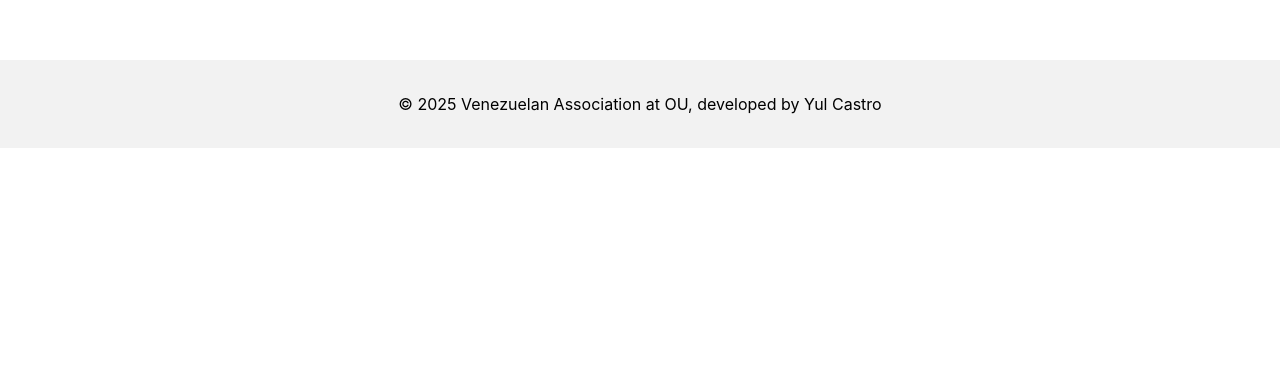
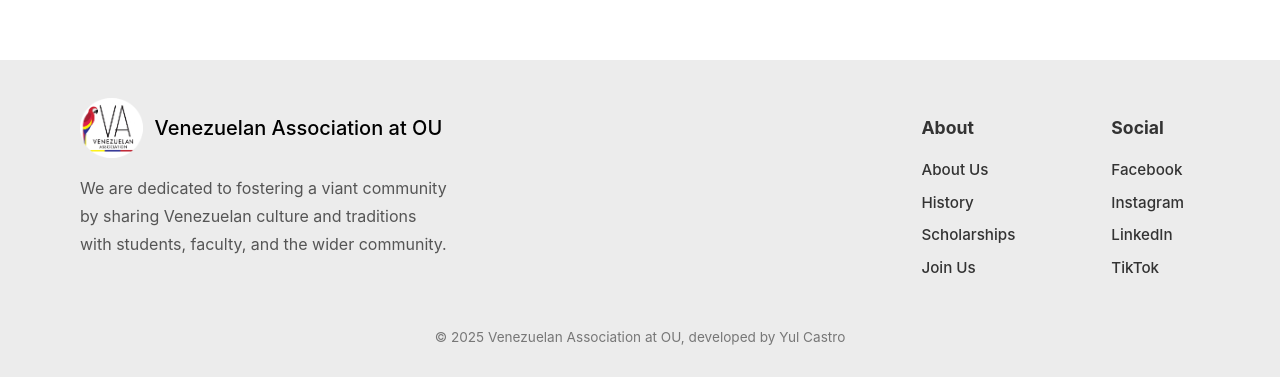
Before and after one commit to misowebs/va_website, a React (Vite) app: page / in a window 1280 px wide. Shown: the part 762-1139 px from the top of the page. Before the commit the page ends 910 px from the top, so only its background shows below. Built offline with nearby package versions, Linux system fonts and the light colour scheme.

Commit message:
Header and Footer are completed

```diff
--- /dev/null
+++ b/src/components/Footer.css
@@ -0,0 +1,113 @@
+.footer {
+    background-color: #ececec;
+    padding: 1rem;
+    color: #333;
+    font-size: 0.95rem;
+    text-align: center;
+}
+
+.footer-container {
+    display: flex;
+    justify-content: space-between;
+    gap: 2rem;
+    flex-wrap: wrap;
+    max-width: 1280px;
+    margin: 0 auto;
+    margin-bottom: 2rem;
+    padding: 1rem 4rem;
+    align-items: center;
+}
+
+.footer-left {
+    flex: 1;
+    min-width: 250px;
+}
+
+.footer-logo {
+    display: flex;
+    align-items: center;
+    gap: 0.75rem;
+    margin-bottom: 1rem;
+}
+
+.footer-logo img {
+    height: 60px;
+    width: auto;
+}
+
+.footer-title {
+    color: black;
+    font-size: 1.25rem;
+    font-weight: 500;
+}
+
+.footer-description {
+    margin-top: 0.5rem;
+    font-size: 1rem;
+    color: #555;
+    max-width: 370px;
+    min-width: 320px;
+    text-align: left;
+    line-height: 1.75rem;
+}
+
+.footer-right {
+    flex: 1;
+    display: flex;
+    flex-wrap: nowrap;
+    justify-content: flex-end;
+    gap: 4rem;
+    min-width: 250px;
+    text-align: left;
+}
+
+.footer-column {
+    display: flex;
+    flex-direction: column;
+    gap: 0.6rem;
+    margin: 0 1rem;
+}
+
+.footer-column h4 {
+    font-size: 1.1rem;
+    margin-bottom: 0.5rem;
+    color: #333;
+}
+
+.footer-column a {
+    color: #333;
+    text-decoration: none;
+    font-size: 0.95rem;
+    transition: color 0.3s ease;
+}
+
+.footer-column a:hover {
+    color: #004080;
+    text-decoration: underline;
+}
+
+.footer-bottom {
+    text-align: center;
+    margin-top: 1rem;
+    font-size: 0.85rem;
+    color: #777;
+}
+
+/* Responsive Styles */
+@media (max-width: 875px) {
+    .footer-container {
+        flex-direction: column;
+        align-items: left;
+        text-align: left;
+    }
+
+    .footer-left, .footer-right {
+        text-align: left;
+        margin-bottom: 1rem;
+        flex-direction: row;
+    }
+
+    .footer-column {
+        align-items: left;
+    }
+}
--- a/src/components/Footer.jsx
+++ b/src/components/Footer.jsx
@@ -1,7 +1,41 @@
+import { Link } from 'react-router-dom'
+import './Footer.css'
+
 function Footer() {
     return (
-        <footer style={{ textAlign: 'center', padding: '1rem', color:"black", background: '#f2f2f2'}}>
-            <p>© {new Date().getFullYear()} Venezuelan Association at OU, developed by Yul Castro</p>
+        <footer className='footer'>
+            <div className="footer-container">
+
+                <div className="foorter-left">
+                    <Link to="/" className="footer-logo">
+                        <img src="/images/logos/VA_Logo.png" alt="VA Logo"/>
+                        <span className="footer-title">Venezuelan Association at OU</span>
+                    </Link>
+                    <p className="footer-description">We are dedicated to fostering a viant community by sharing Venezuelan culture and traditions with students, faculty, and the wider community.</p>
+                </div>
+
+                <div className="footer-right">
+                    <div className="footer-column">
+                        <h4>About</h4>
+                        <a href="/about-us">About Us</a>
+                        <a href="/history">History</a>
+                        <a href="/scholarships">Scholarships</a>
+                        <a href="/join-us">Join Us</a>
+                    </div>
+
+                    <div className="footer-column">
+                        <h4>Social</h4>
+                        <a href="https://www.facebook.com/venezuelanassociation/" target="_blank" rel="noopener noreferrer">Facebook</a>
+                        <a href="https://www.instagram.com/va_ou_/" target="_blank" rel="noopener noreferrer">Instagram</a>
+                        <a href="https://www.linkedin.com/company/vaou/" target="_blank" rel="noopener noreferrer">LinkedIn</a>
+                        <a href="https://www.tiktok.com/@afv_ou" target="_blank" rel="noopener noreferrer">TikTok</a>
+                    </div>
+                </div>
+            </div>
+
+            <div className="footer-bottom">
+                <p>© {new Date().getFullYear()} Venezuelan Association at OU, developed by Yul Castro</p>
+            </div>
         </footer>
     )
 }
```
